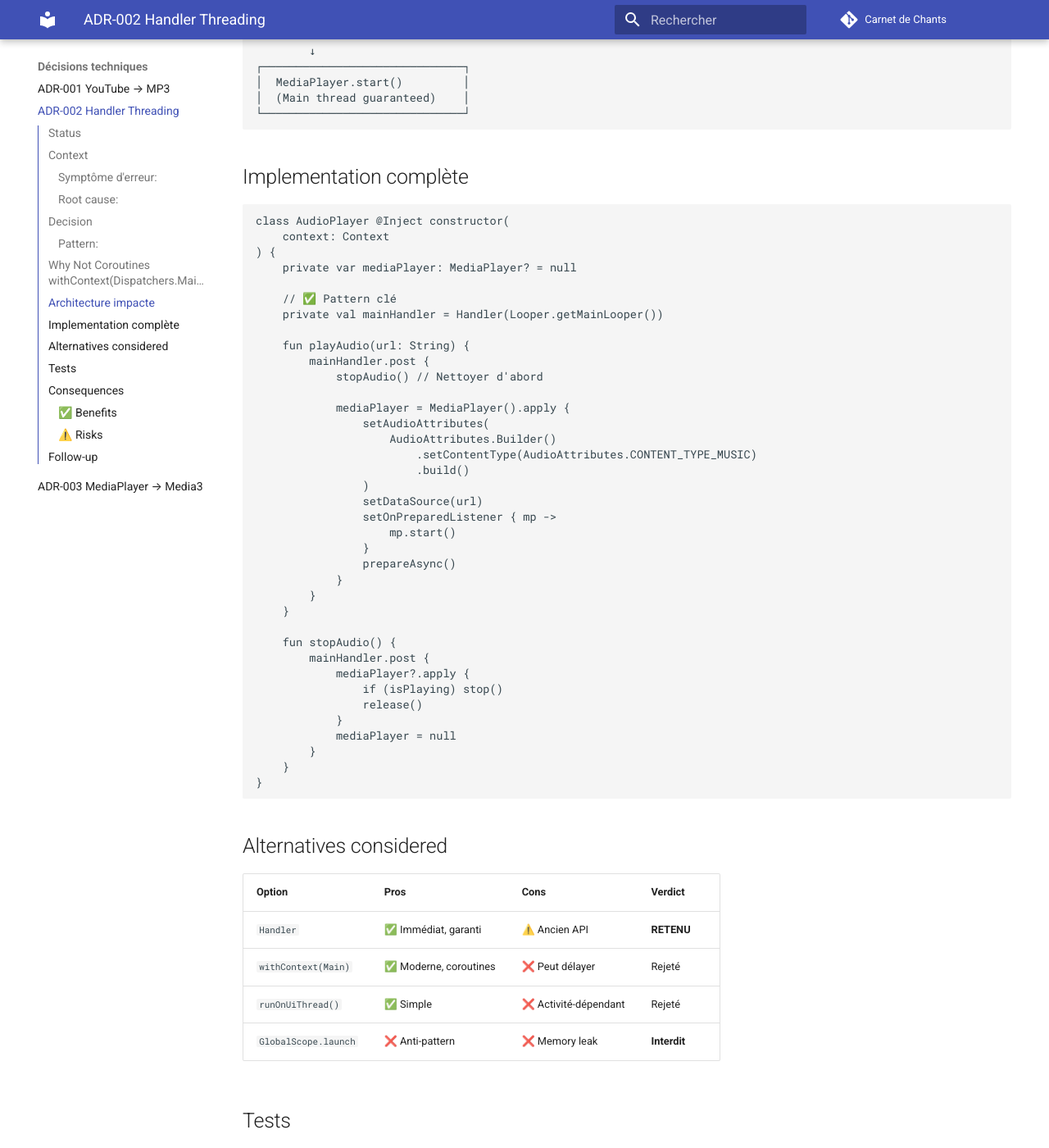
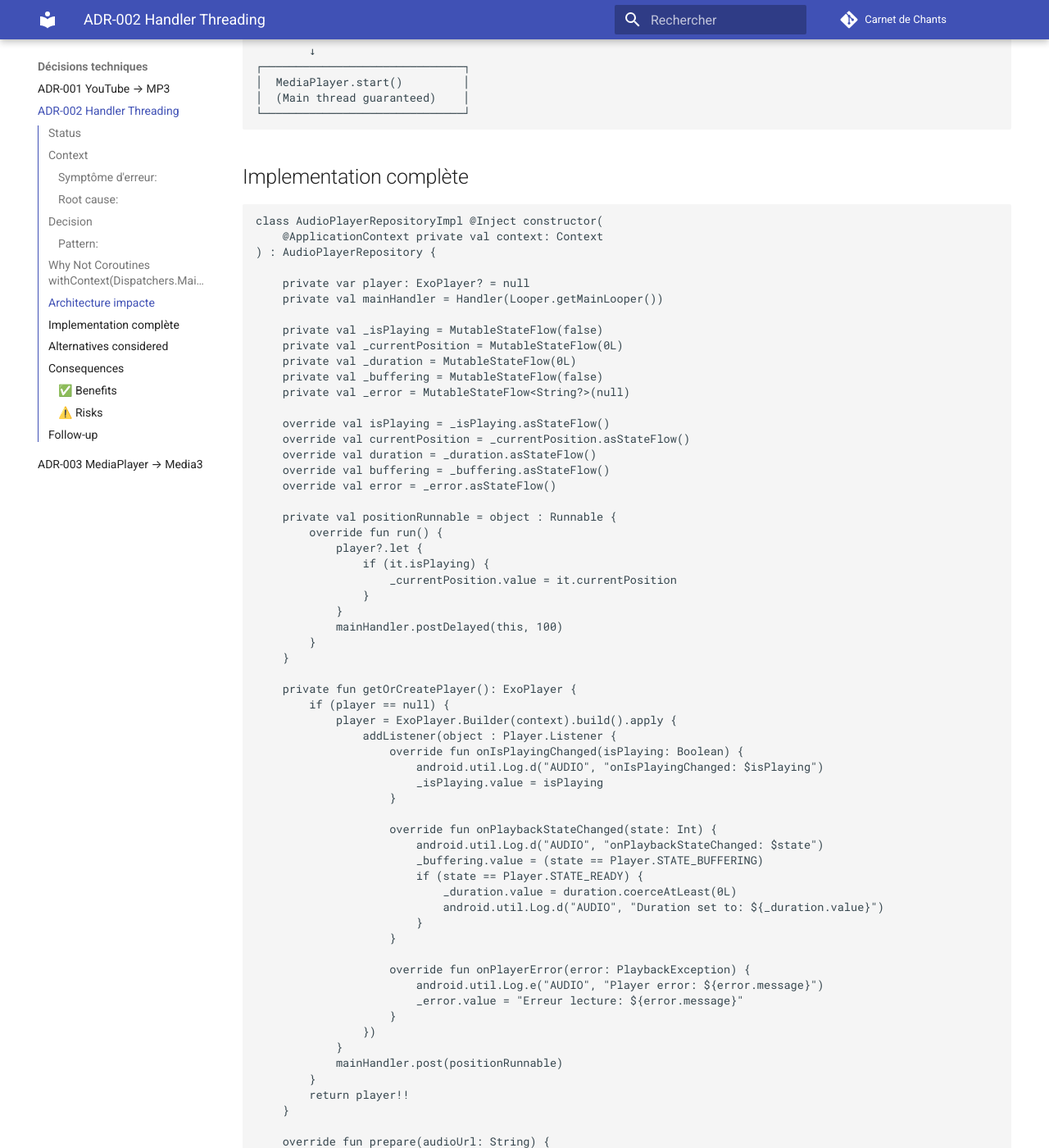
Before and after one commit to epechassieu/carnet-de-chant, an MkDocs documentation site: the page built from docs/docs/decisions/adr-002-handler-threading.md, in a window 1280 px wide and 1400 px high, scrolled down 1897 px. Shown: the whole window at 82% size. Built offline with MkDocs 1.6.1 and Material for MkDocs 9.7.7, drawn with Linux system fonts in a browser that asks for light colours; comment, search, counter and statistics services are not loaded; some of the changed text lies outside the part shown.

Commit message:
documentation

````diff
--- a/docs/docs/decisions/adr-002-handler-threading.md
+++ b/docs/docs/decisions/adr-002-handler-threading.md
@@ -84,41 +84,107 @@ Coroutine = peut être délayée par scheduler
 ## Implementation complète
 
 ```kotlin
-class AudioPlayer @Inject constructor(
-    context: Context
-) {
-    private var mediaPlayer: MediaPlayer? = null
+class AudioPlayerRepositoryImpl @Inject constructor(
+    @ApplicationContext private val context: Context
+) : AudioPlayerRepository {
 
-    // ✅ Pattern clé
+    private var player: ExoPlayer? = null
     private val mainHandler = Handler(Looper.getMainLooper())
 
-    fun playAudio(url: String) {
-        mainHandler.post {
-            stopAudio() // Nettoyer d'abord
+    private val _isPlaying = MutableStateFlow(false)
+    private val _currentPosition = MutableStateFlow(0L)
+    private val _duration = MutableStateFlow(0L)
+    private val _buffering = MutableStateFlow(false)
+    private val _error = MutableStateFlow<String?>(null)
 
-            mediaPlayer = MediaPlayer().apply {
-                setAudioAttributes(
-                    AudioAttributes.Builder()
-                        .setContentType(AudioAttributes.CONTENT_TYPE_MUSIC)
-                        .build()
-                )
-                setDataSource(url)
-                setOnPreparedListener { mp ->
-                    mp.start()
+    override val isPlaying = _isPlaying.asStateFlow()
+    override val currentPosition = _currentPosition.asStateFlow()
+    override val duration = _duration.asStateFlow()
+    override val buffering = _buffering.asStateFlow()
+    override val error = _error.asStateFlow()
+
+    private val positionRunnable = object : Runnable {
+        override fun run() {
+            player?.let {
+                if (it.isPlaying) {
+                    _currentPosition.value = it.currentPosition
                 }
-                prepareAsync()
             }
+            mainHandler.postDelayed(this, 100)
         }
     }
 
-    fun stopAudio() {
-        mainHandler.post {
-            mediaPlayer?.apply {
-                if (isPlaying) stop()
-                release()
+    private fun getOrCreatePlayer(): ExoPlayer {
+        if (player == null) {
+            player = ExoPlayer.Builder(context).build().apply {
+                addListener(object : Player.Listener {
+                    override fun onIsPlayingChanged(isPlaying: Boolean) {
+                        android.util.Log.d("AUDIO", "onIsPlayingChanged: $isPlaying")
+                        _isPlaying.value = isPlaying
+                    }
+
+                    override fun onPlaybackStateChanged(state: Int) {
+                        android.util.Log.d("AUDIO", "onPlaybackStateChanged: $state")
+                        _buffering.value = (state == Player.STATE_BUFFERING)
+                        if (state == Player.STATE_READY) {
+                            _duration.value = duration.coerceAtLeast(0L)
+                            android.util.Log.d("AUDIO", "Duration set to: ${_duration.value}")
+                        }
+                    }
+
+                    override fun onPlayerError(error: PlaybackException) {
+                        android.util.Log.e("AUDIO", "Player error: ${error.message}")
+                        _error.value = "Erreur lecture: ${error.message}"
+                    }
+                })
             }
-            mediaPlayer = null
+            mainHandler.post(positionRunnable)
         }
+        return player!!
+    }
+
+    override fun prepare(audioUrl: String) {
+        android.util.Log.d("AUDIO", "prepare() called with URL: $audioUrl")
+
+        _currentPosition.value = 0L
+        _duration.value = 0L
+        _isPlaying.value = false
+        _buffering.value = false
+        _error.value = null
+
+        val p = getOrCreatePlayer()
+        p.clearMediaItems()
+        p.setMediaItem(MediaItem.fromUri(audioUrl))
+        p.prepare()
+
+        android.util.Log.d("AUDIO", "Player state after prepare: ${p.playbackState}")
+    }
+
+    override fun play() {
+        player?.play()
+    }
+
+    override fun pause() {
+        player?.pause()
+    }
+
+    override fun stop() {
+        player?.let {
+            it.pause()
+            it.seekTo(0)
+        }
+        _currentPosition.value = 0L
+        _isPlaying.value = false
+    }
+
+    override fun seekTo(position: Long) {
+        player?.seekTo(position)
+    }
+
+    override fun release() {
+        mainHandler.removeCallbacks(positionRunnable)
+        player?.release()
+        player = null
     }
 }
 ```
@@ -132,25 +198,6 @@ class AudioPlayer @Inject constructor(
 | `runOnUiThread()` | ✅ Simple | ❌ Activité-dépendant | Rejeté |
 | `GlobalScope.launch` | ❌ Anti-pattern | ❌ Memory leak | **Interdit** |
 
-## Tests
-
-```kotlin
-@get:Rule
-val instantExecutorRule = InstantTaskExecutorRule()
-
-@Test
-fun testAudioPlaybackThreadSafety() {
-    val audioPlayer = AudioPlayer(context)
-
-    // Simule appel depuis background thread
-    Thread {
-        audioPlayer.playAudio("https://example.com/hymn.mp3")
-    }.start()
-
-    // Vérifie sur main thread
-    assertTrue(audioPlayer.isPlaying())
-}
-```
 
 ## Consequences
 
````
Also changed, not shown: other parts of docs/docs/decisions/adr-002-handler-threading.md (+1 -1 lines), docs/docs/architecture/clean-arch.md (+10 -63 lines), docs/docs/decisions/adr-001-youtube-to-mp3.md (+1 -24 lines).
